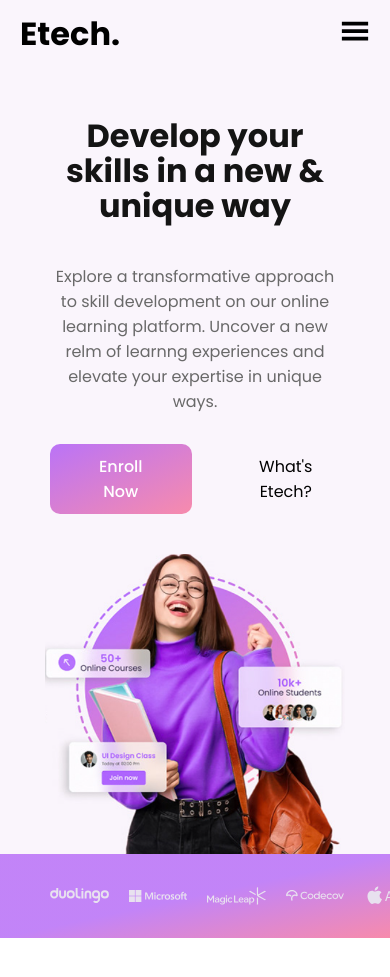
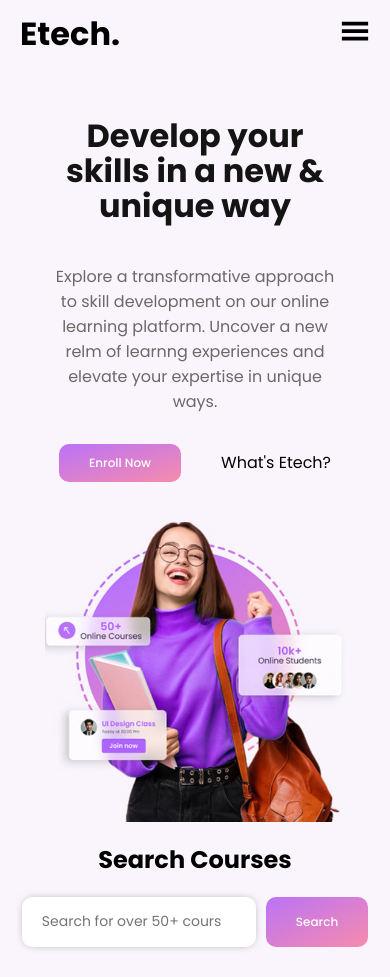
Before and after one commit to stefan-the-great/react-education-website, a React (Create React App) app: page / in a window 390 px wide. Before the commit the page ends 938 px from the top, so only its background shows below. Built offline with nearby package versions, Linux system fonts and the light colour scheme; the HTML template or start-up script is replaced by a standard one.

Commit message:
Search Course Mobile Code Done

```diff
--- a/src/App.jsx
+++ b/src/App.jsx
@@ -18,9 +18,9 @@ function App() {
         <div id='container'>
             <Navbar />
             <Hero />
-            <Brands />
-            {/* <SearchCourses />
-            <Courses />
+            {/* <Brands /> */}
+            <SearchCourses />
+            {/* <Courses />
             <PopularCourses />
             <Tearchers />
 
--- a/src/App.scss
+++ b/src/App.scss
@@ -19,11 +19,16 @@ h1 {
     font-size: 62px;
     @media only screen and (max-width: 600px) {
         font-size: 32px;
+        text-align: center;
     }
 }
 
 h2 {
     font-size: 38px;
+    @media only screen and (max-width: 600px) {
+        font-size: 24px;
+        text-align: center;
+    }
 }
 
 h3 {
@@ -54,6 +59,11 @@ section {
     border-radius: 10px;
     transition: all 0.5s;
     width: max-content;
+    @media only screen and (max-width: 600px) {
+        font-size: 12px;
+        text-align: center;
+        padding: 10px 30px;
+    }
 }
 
 .gradient-btn:hover {
--- a/src/components/SearchCourses.jsx
+++ b/src/components/SearchCourses.jsx
@@ -1,5 +1,5 @@
 import React from 'react';
-import '../css/searchCourses.css'
+import '../css/searchCourses.scss'
 
 function SearchCourses() {
   return (
--- a/src/css/hero.scss
+++ b/src/css/hero.scss
@@ -29,6 +29,9 @@
             justify-content: flex-start;
             align-items: center;
             gap: 40px;
+            @media only screen and (max-width: 600px) {
+                justify-content: center;
+            }
         }
     }
     .right {
--- a/src/css/searchCourses.css
+++ b/src/css/searchCourses.scss
@@ -5,6 +5,9 @@
     align-items: center;
     flex-direction: column;
     padding: 20px 0px 30px;
+    @media only screen and (max-width: 600px) {
+        width: 100vw;
+    }
 }
 
 #search-courses form {
@@ -25,12 +28,16 @@
     box-shadow: 0px 0px 10px -4px dimgray;
     padding: 0px 40px;
     font-size: 18px;
+    @media only screen and (max-width: 600px) {
+        width: 60vw;
+        padding: 10px 20px;
+        font-size: 14px;
+    }
 }
 
 #search-courses button {
     height: 50px;
     outline: none;
-    font-size: 16px;
     /* background: #ba73f7; */
     border: none;
     /* border-radius: 5px; */
```
